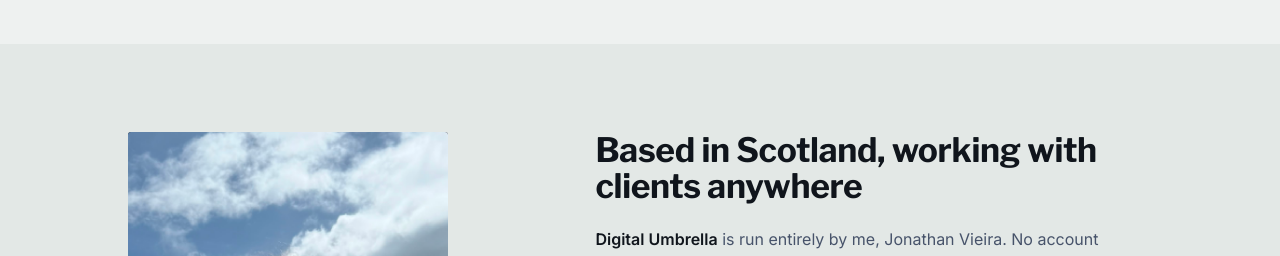
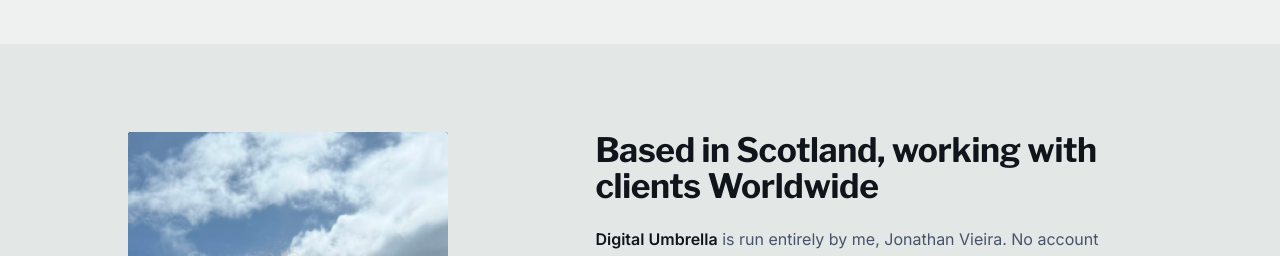
Before and after one commit to d-umbrella/website-vta, a plain HTML site: page index.html in a window 1280 px wide. Shown: the part 1420-1676 px from the top of the page. Drawn offline with nearby package versions, Linux system fonts and the light colour scheme.

Commit message:
Update index.html

```diff
--- a/index.html
+++ b/index.html
@@ -538,7 +538,7 @@
   <span class="caption">Jonathan Vieira · Scotland</span>
 </div>
     <div class="about-copy">
-  <h2 style="margin-bottom:22px; font-size: clamp(1.6rem, 3vw, 2.1rem);">Based in Scotland, working with clients anywhere</h2>
+  <h2 style="margin-bottom:22px; font-size: clamp(1.6rem, 3vw, 2.1rem);">Based in Scotland, working with clients <strong>Worldwide</strong></h2>
   <p><strong>Digital Umbrella</strong> is run entirely by me, Jonathan Vieira. No account managers and no hand-offs. When you hire Digital Umbrella, you work directly with me.</p>
   <p>I provide reliable support across two key areas: taking care of the recurring admin that eats into your working day, and providing technical assistance when something needs a more experienced, digital touch.</p>
   <p>Based in Scotland and working fully remotely, I offer flexible support to businesses wherever they're based, with hours that can accommodate clients across different time zones.</p>
```
